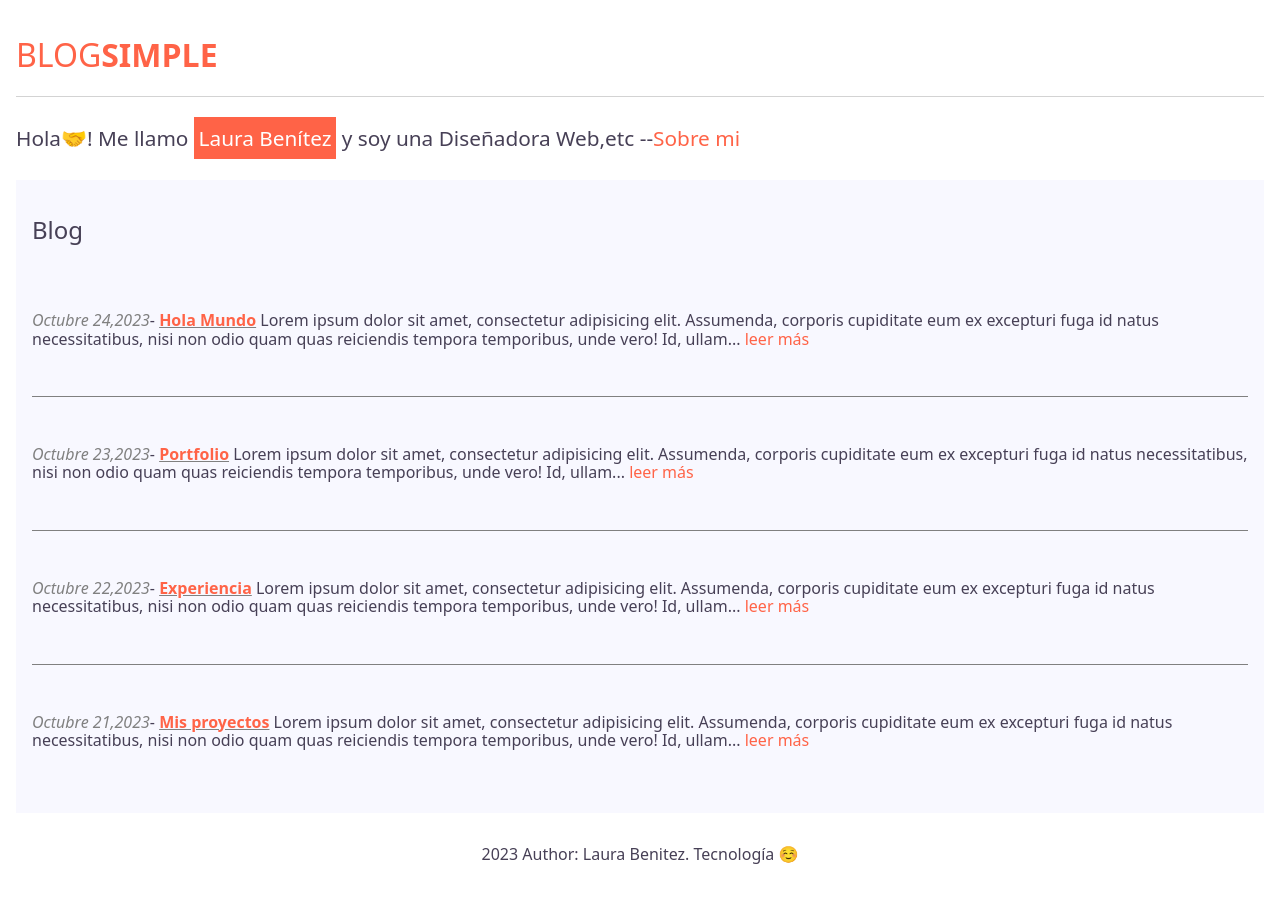
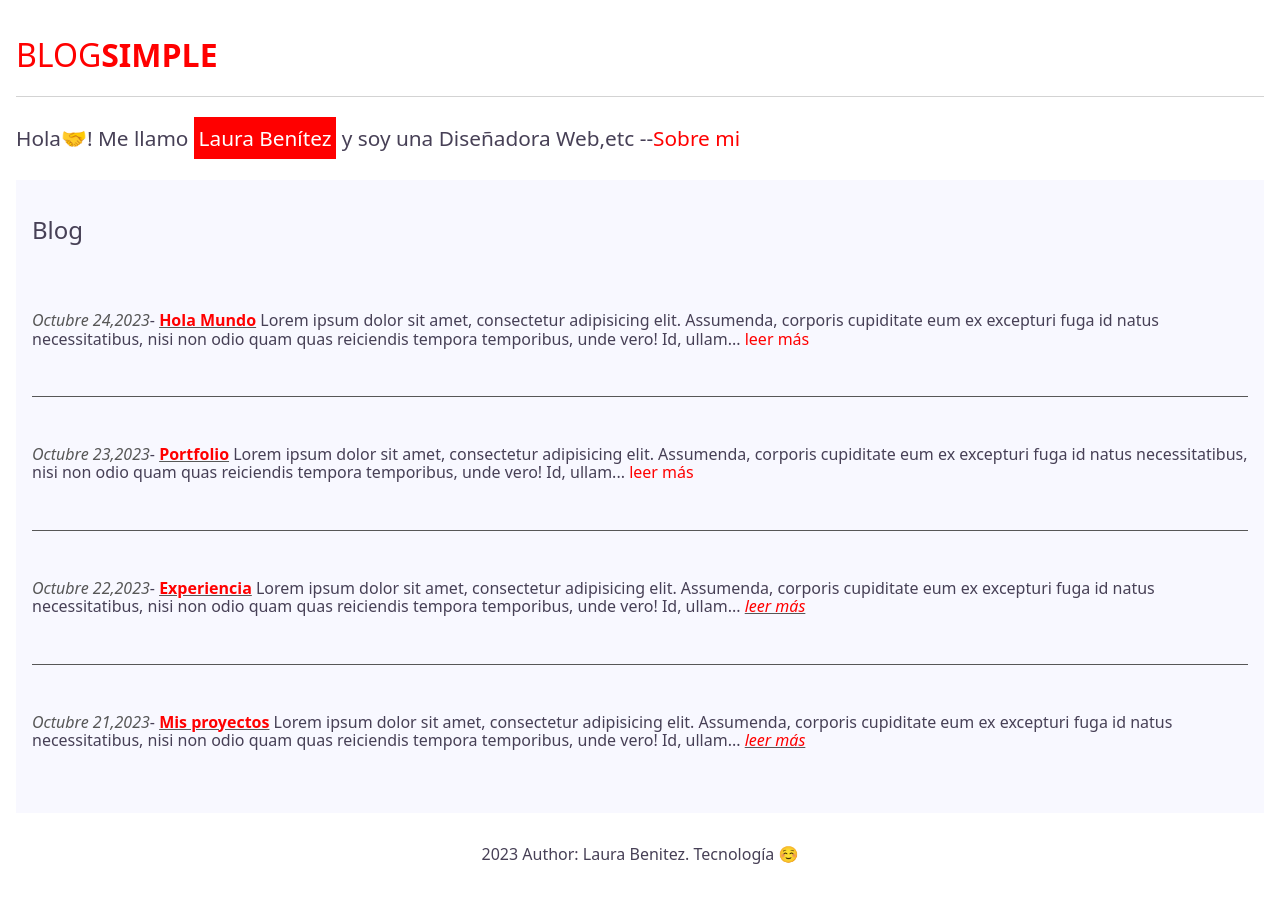
Before and after one commit to Laurabgez/web-blog-simple, a plain HTML site: page index.html in a window 1280 px wide. Drawn offline with nearby package versions, Linux system fonts and the light colour scheme.

Commit message:
Add files via upload

```diff
--- a/css/main.css
+++ b/css/main.css
@@ -6,7 +6,7 @@ body {
 }
 
 .link {
-    color: tomato;
+    color: red;
     text-decoration: none;
 }
 
@@ -15,12 +15,12 @@ body {
 }
 
 .header__title {
-    color: tomato;
+    color: red;
     font-weight: normal;
     text-transform: uppercase;
 }
 .blog__item {
-    border-bottom: 1px solid gray;
+    border-bottom: 1px solid #575757;
     padding-block: 2rem;
 }
 .blog__item--remove-line {
@@ -41,7 +41,7 @@ body {
 }
 
 .hero__line {
-    background: tomato;
+    background: red;
     color: white;
     padding: .3rem;
     display: inline-block;
@@ -55,16 +55,16 @@ body {
     font-size: 1.5rem
 }
 .blog__time {
-    color: gray;
+    color: #575757;
     font-style: italic;
 }
 .link--title-blog {
     font-weight: bold;
     text-decoration: underline;
-    text-decoration-color: gray;
+    text-decoration-color: #575757;
 }
 .link--read-more-blog{
     font-style: italic;
     text-decoration: underline;
-    text-decoration-color: gray;
+    text-decoration-color: #575757;
 }
--- a/index.html
+++ b/index.html
@@ -6,6 +6,7 @@
               content="width=device-width, user-scalable=no, initial-scale=1.0, maximum-scale=1.0, minimum-scale=1.0">
         <meta http-equiv="X-UA-Compatible" content="ie=edge">
         <title>Mi blog</title>
+        <meta name="description" content="Mi blog de ejemplo en Idecrea">
         <link rel="stylesheet" href="css/main.css">
         <link rel="stylesheet" type="text/css" href="https://cdnjs.cloudflare.com/ajax/libs/normalize/8.0.1/normalize.min.css">
     </head>
@@ -34,13 +35,13 @@
                 <article class="blog__item">
                     <p><time class="blog__time" datetime="2023-10-22">Octubre 22,2023</time>- <a class="link link--title-blog" href="#">Experiencia</a>
                         Lorem ipsum dolor sit amet, consectetur adipisicing elit. Assumenda, corporis cupiditate eum ex excepturi fuga id natus necessitatibus, nisi non odio quam quas reiciendis tempora temporibus, unde vero! Id, ullam...
-                        <a class= link link--read-more-blog href="#">leer más</a>
+                        <a class="link link--read-more-blog" href="#">leer más</a>
                     </p>
                 </article>
                 <article class="blog__item blog__item--remove-line">
                     <p><time class="blog__time" datetime="2023-10-21">Octubre 21,2023</time>- <a class="link link--title-blog" href="#">Mis proyectos</a>
                         Lorem ipsum dolor sit amet, consectetur adipisicing elit. Assumenda, corporis cupiditate eum ex excepturi fuga id natus necessitatibus, nisi non odio quam quas reiciendis tempora temporibus, unde vero! Id, ullam...
-                        <a class= link link--read-more-blog href="#">leer más</a>
+                        <a class="link link--read-more-blog" href="#">leer más</a>
                     </p>
                 </article>
             </section>
```
